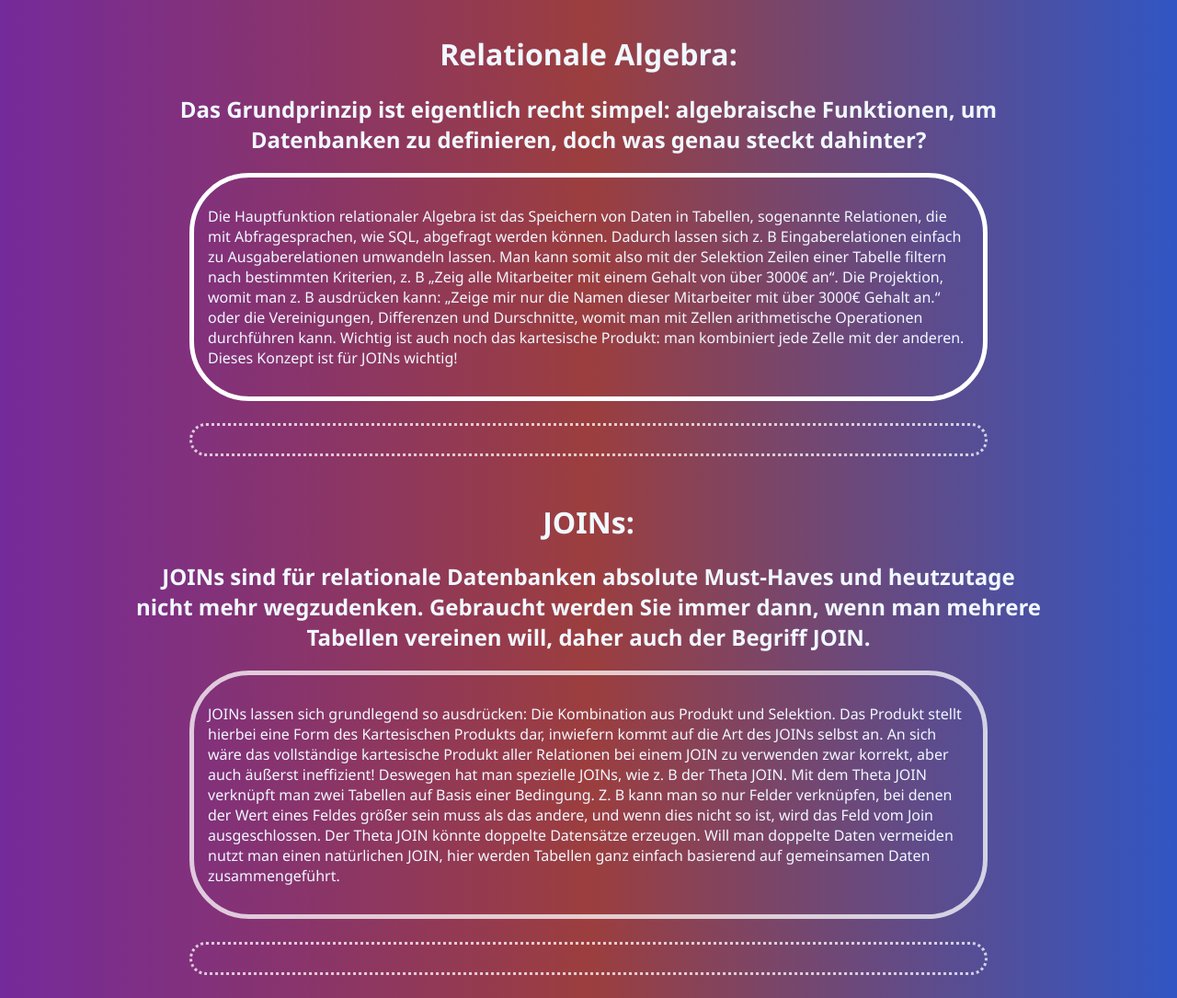
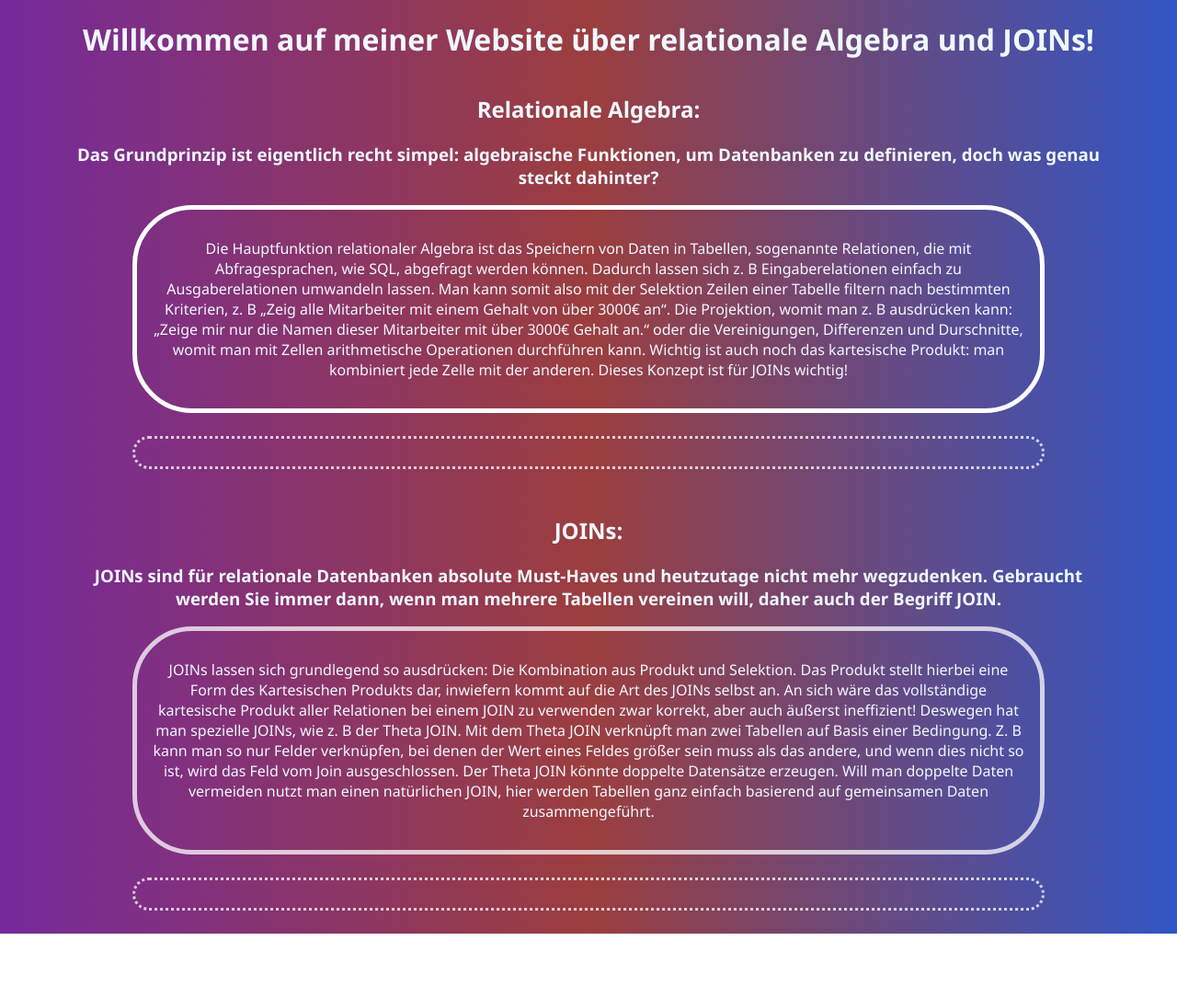
Before and after one commit to Moritisimor/DBSeite, a plain HTML site: page index.html in a window 1280 px wide. Shown: the whole page at 92% size. After the commit the page ends 1015 px from the top, so only its background shows below. Drawn offline with Linux system fonts and the light colour scheme.

Commit message:
Got rid of unnecessary divs, made content take more of the screen and minor css optimizations

```diff
--- a/index.css
+++ b/index.css
@@ -3,55 +3,49 @@ body {
     background: linear-gradient(90deg,rgba(117, 42, 155, 1) 0%, rgba(156, 62, 62, 1) 50%, rgba(49, 86, 196, 1) 100%);
     font-family:'Segoe UI', Tahoma, Geneva, Verdana, sans-serif;
     margin: 20px;
+    text-align: center;
+    color: aliceblue;
 }
 
 .RelAlgHead {
     margin-top: 3%;
-    margin-left: 10%;
-    margin-right: 10%;
-    color: aliceblue;
-    text-align: center;
+    margin-left: 5%;
+    margin-right: 5%;
 }
 .RelAlgBody {
-    margin-right: 15%;
-    margin-left: 15%;
+    margin-right: 10%;
+    margin-left: 10%;
     padding: 15px;
     border-radius: 65px;
     border: 5px solid rgb(255, 255, 255);
-    color: aliceblue;
     margin-bottom: 2%;
 }
 .RelAlgMisc {
-    margin-right: 15%;
-    margin-left: 15%;
+    margin-right: 10%;
+    margin-left: 10%;
     padding: 15px;
     border-radius: 65px;
     border: 3px dotted rgba(255, 255, 255, 0.745);
-    color: aliceblue;
     margin-bottom: 4%;
 }
 
 .JOINsHead {
-    margin-left: 10%;
-    margin-right: 10%;
-    color: aliceblue;
-    text-align: center;
+    margin-left: 5%;
+    margin-right: 5%;
 }
 .JOINsBody {
-    margin-right: 15%;
-    margin-left: 15%;
+    margin-right: 10%;
+    margin-left: 10%;
     padding: 15px;
     border-radius: 65px;
     border: 5px solid rgba(255, 255, 255, 0.745);
-    color: aliceblue;
     margin-bottom: 2%;
 }
 .JOINsMisc {
-    margin-right: 15%;
-    margin-left: 15%;
+    margin-right: 10%;
+    margin-left: 10%;
     padding: 15px;
     border-radius: 65px;
     border: 3px dotted rgba(255, 255, 255, 0.745);
-    color: aliceblue;
     margin-bottom: 2%;
 }
--- a/index.html
+++ b/index.html
@@ -7,10 +7,10 @@
     <meta charset="utf-8">
 </head>
 <body>
-    <div class =RelAlg>
+    <h1>Willkommen auf meiner Website über relationale Algebra und JOINs!</h1>
         <div class="RelAlgHead">
-            <h1>Relationale Algebra:</h1>
-            <h2>Das Grundprinzip ist eigentlich recht simpel: algebraische Funktionen, um Datenbanken zu definieren, doch was genau steckt dahinter?</h2>
+            <h2>Relationale Algebra:</h2>
+            <h3>Das Grundprinzip ist eigentlich recht simpel: algebraische Funktionen, um Datenbanken zu definieren, doch was genau steckt dahinter?</h3>
         </div>
         <div class="RelAlgBody">
             <p>Die Hauptfunktion relationaler Algebra ist das Speichern von Daten in Tabellen, sogenannte Relationen, die mit Abfragesprachen, wie SQL, abgefragt werden können. Dadurch lassen sich z. B Eingaberelationen einfach
@@ -21,12 +21,10 @@
         <div class="RelAlgMisc">
 
         </div>
-    </div>
 
-    <div class="JOINS">
         <div class="JOINsHead">
-            <h1>JOINs:</h1>
-            <h2>JOINs sind für relationale Datenbanken absolute Must-Haves und heutzutage nicht mehr wegzudenken. Gebraucht werden Sie immer dann, wenn man mehrere Tabellen vereinen will, daher auch der Begriff JOIN.</h2>
+            <h2>JOINs:</h2>
+            <h3>JOINs sind für relationale Datenbanken absolute Must-Haves und heutzutage nicht mehr wegzudenken. Gebraucht werden Sie immer dann, wenn man mehrere Tabellen vereinen will, daher auch der Begriff JOIN.</h3>
         </div>
         <div class="JOINsBody">
             <p>JOINs lassen sich grundlegend so ausdrücken: Die Kombination aus Produkt und Selektion. Das Produkt stellt hierbei eine Form des Kartesischen Produkts dar, inwiefern kommt auf die Art des JOINs selbst an.
@@ -38,6 +36,5 @@
         <div class="JOINsMisc">
 
         </div>
-    </div>
 </body>
 </html>
```
